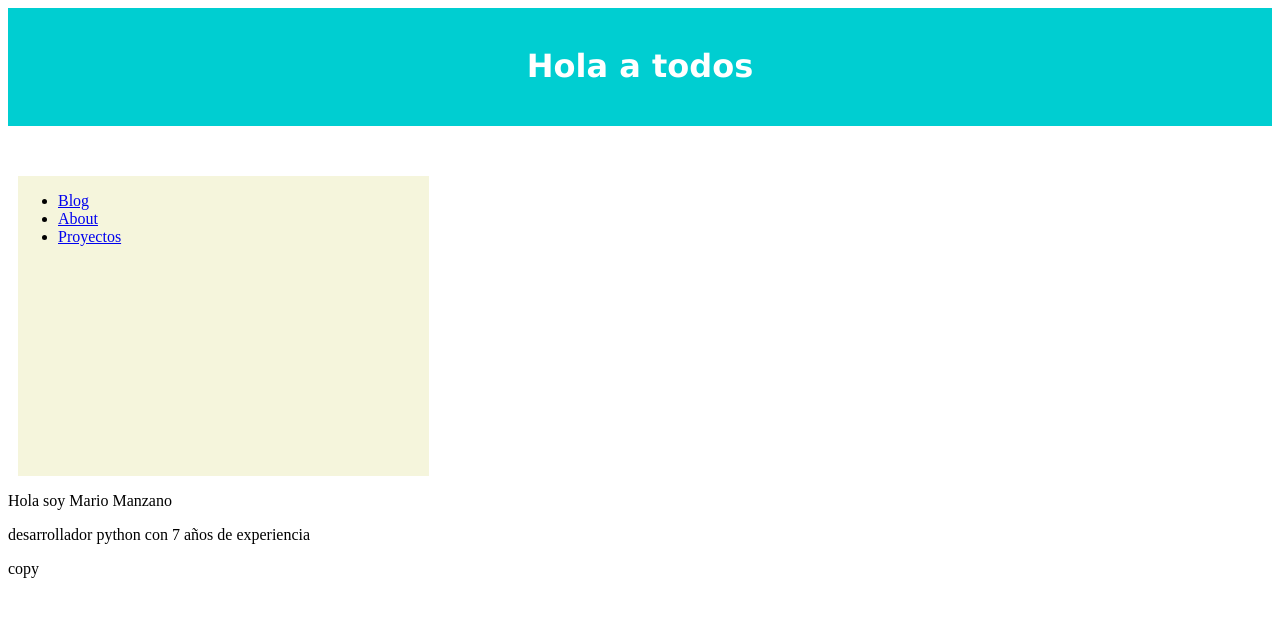
After one commit to mamanzano/django, a Django app: page /index/ in a window 1280 px wide. The commit adds this page. Shown: the top 617 px of the page. Run offline with Django 3.2, Linux system fonts and the light colour scheme.

Commit message:
templates y templates heredados

```diff
--- a/LearningDjango/settings.py
+++ b/LearningDjango/settings.py
@@ -119,3 +119,5 @@ USE_TZ = True
 # https://docs.djangoproject.com/en/3.0/howto/static-files/
 
 STATIC_URL = '/static/'
+
+STATICFILES_DIRS = [os.path.join(BASE_DIR, 'static')]
--- a/LearningDjango/urls.py
+++ b/LearningDjango/urls.py
@@ -20,10 +20,9 @@ import miapp
 
 urlpatterns = [
     path('admin/', admin.site.urls),
-    path('saludo-app/', views.saludo_app, name="saludo"),
     path('',views.index, name='index'),
-    path('inicio',views.index, name='inicio'),
-    path('contacto/',views.contacto,name='contacto'),
-    path('contacto/<str:nombre>/',views.contacto,name='contacto'),
-    path('contacto/<str:nombre>/<str:apellidos>/',views.contacto,name='contacto'),
+    path('index/',views.index, name='inicio'),
+    path('projects/',views.projects,name='projects'),
+    path('blog/',views.blog,name='blog'),
+    path('about/',views.about,name='about'),
 ]
--- /dev/null
+++ b/miapp/static/css/styles.css
@@ -0,0 +1,20 @@
+.encabezado{
+    background-color: darkturquoise;
+    font-family: 'Lucida Sans', 'Lucida Sans Regular', 'Lucida Grande', 'Lucida Sans Unicode', Geneva, Verdana, sans-serif;
+    color: white;
+    height: 100px;
+    text-align: center;
+    padding-top: 18px;
+}
+.seccion{
+    width: 33%;
+    display: inline-block;
+    background-color :beige;
+    height: 300px;
+}
+.seccionMain
+{
+    margin-top: 50px;
+    margin-left: 10px;
+    margin-right: 10px;
+}
--- a/miapp/templates/index.html
+++ b/miapp/templates/index.html
@@ -1,2 +1,14 @@
-<h1>Inicio</h1>
-<h3> <a href="/saludo-app/"> pasa a saludar </a> </h3>
+{% extends 'layout.html' %}
+
+{% block title %}
+    Inicio
+{% endblock %}
+
+{% block content%}
+    <p>
+        Hola soy Mario Manzano
+    </p>
+    <p>
+        desarrollador python con 7 años  de experiencia
+    </p>
+{% endblock %}
--- /dev/null
+++ b/miapp/templates/layout.html
@@ -0,0 +1,45 @@
+{% load static %}
+<!DOCTYPE html>
+<html lang="es">
+<head>
+    <meta charset="UTF-8">
+    <meta name="description" content="de que va el proyecto">
+    <meta name="robots" content="index,follow">
+    <meta http-equiv="X-UA-Compatible" content="IE=edge">
+    <meta name="viewport" content="width=device-width, initial-scale=1.0">
+    <title>
+        {% block title %}
+            <!--Here title from each page -->
+        {% endblock %}
+    </title>
+    <link rel="stylesheet" type="text/css" href="{% static 'static/css/styles.css' %}" />
+</head>
+
+<body>
+    <header class="encabezado">
+        <h1>Hola a todos</h1>
+    </header>
+    <main>
+        <section class="seccionMain">
+            <section class="seccion">
+                <ul>
+                    <li><a href="/blog">Blog</a></li>
+                    <li><a href="/about">About</a></li>
+                    <li><a href="/projects">Proyectos</a></li>
+                </ul>
+            </section>
+        </section>
+
+        <section class="content">
+            {% block content %}
+                <!--contenido de cada pagina-->
+            {% endblock%}
+        </section>
+
+    </main>
+    <footer>
+        copy
+    </footer>
+</body>
+
+</html>
--- a/miapp/views.py
+++ b/miapp/views.py
@@ -15,28 +15,13 @@ layout = """
 """
 
 def index(request):
-
-    lista = ['Futbol', 'Basquetball', 'volleyball']
-    li = ''
-
-    for element in lista:
-        li = li + '<li>' + element + '</li>' + ' '
-
     return render(request, 'index.html')
 
-def saludo_app(request):
-    return HttpResponse(layout + '''
-        <h1> Hola, este es mi primer despligue con django </h1>
-        <h3> Soy Mario M </h3>
-    ''')
+def blog(request):
+    return render(request,'blog.html')
 
-def contacto(request, nombre=None, apellidos=None):
+def about(request):
+    return render(request, 'about.html')
 
-    html = ''
-
-    if nombre and apellidos:
-        html = f'<p> {nombre} {apellidos} </p>'
-
-    return HttpResponse(layout + '''
-    <p> Nombre del contacto: </p>
-    ''' + html)
+def projects(request):
+    return render(request,'projects.html')
```
Also changed, not shown: miapp/templates/about.html (added, +11 -0 lines), miapp/templates/blog.html (added, +11 -0 lines), miapp/templates/projects.html (added, +11 -0 lines).
